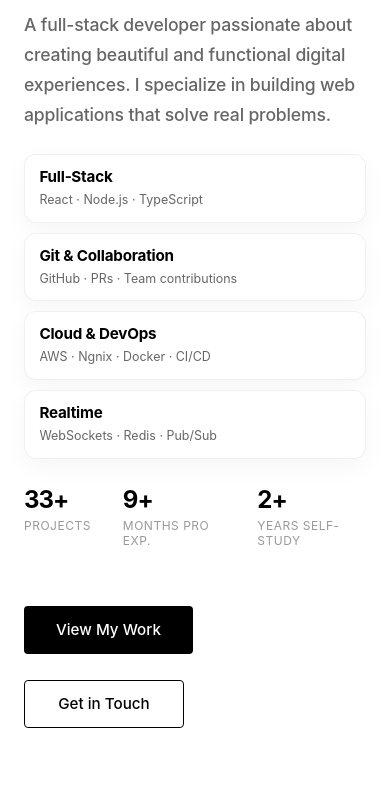
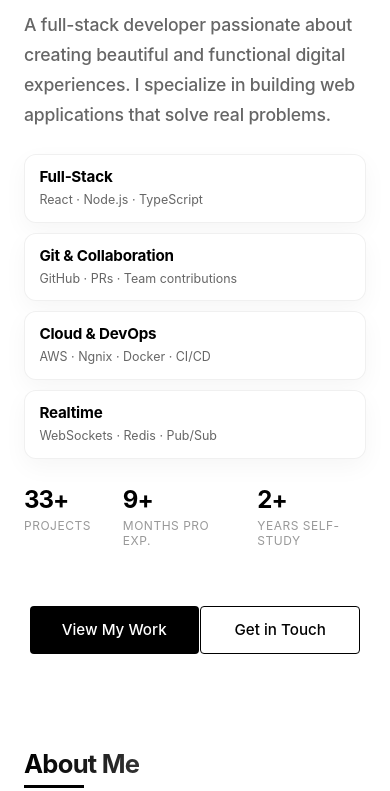
Before and after one commit to devmilon923/Portfolio-2.0, a plain HTML site: page index.html in a window 390 px wide. Shown: the part 240-1031 px from the top of the page. Drawn offline with Linux system fonts and the light colour scheme.

Commit message:
add some changes in cta button

```diff
--- a/style.css
+++ b/style.css
@@ -393,6 +393,7 @@ a {
   display: flex;
   gap: 1rem;
   flex-wrap: wrap;
+
   margin-bottom: 4rem;
   animation: fadeInUp 1s ease-out 0.8s both;
 }
@@ -1689,7 +1690,10 @@ footer {
   .section {
     padding: clamp(1.5rem, 4vh, 2rem) 1.5rem;
   }
-
+  .hero-cta {
+    gap: 0.1rem;
+    justify-content: center;
+  }
   .hero-skills {
     grid-template-columns: 1fr;
     gap: 0.6rem;
```
